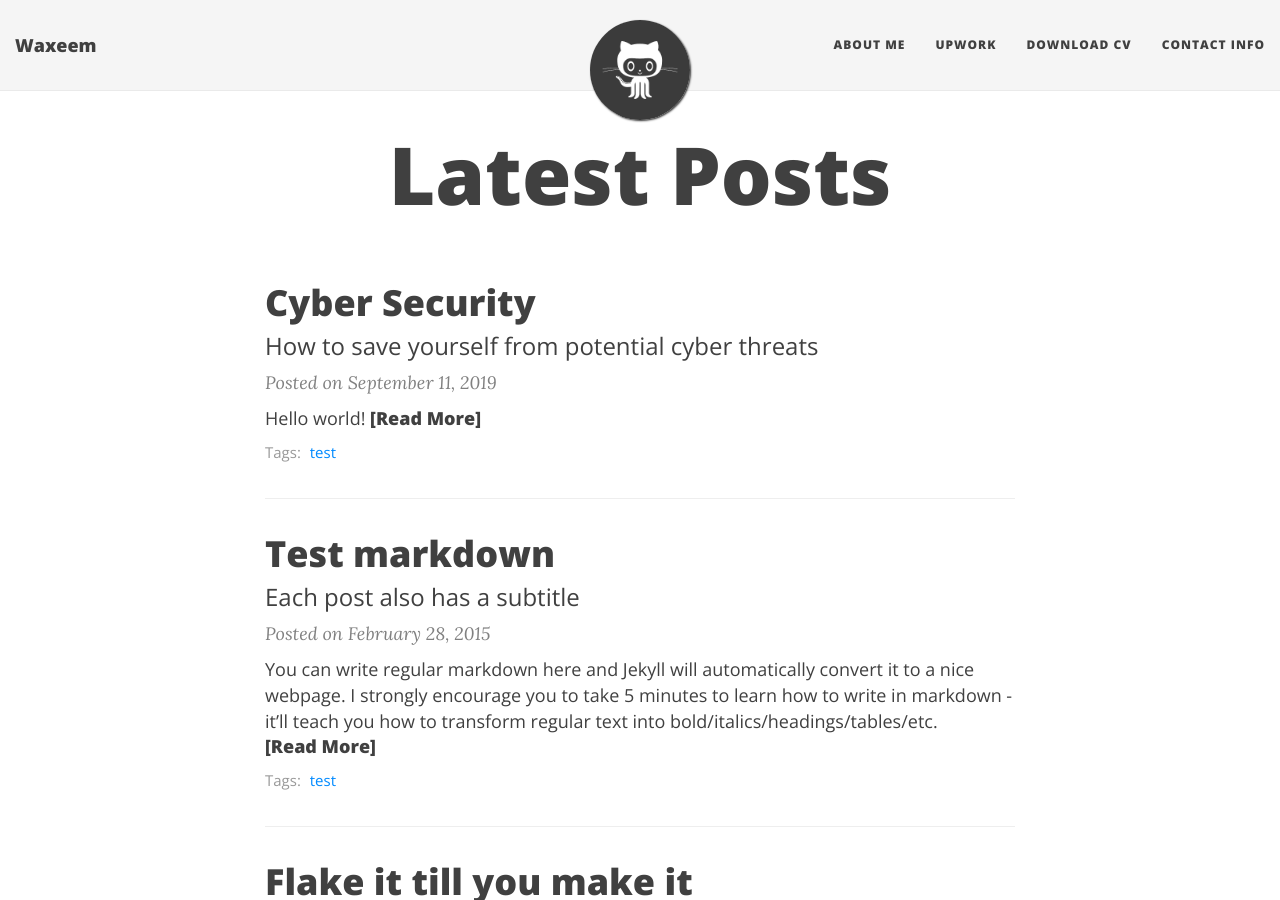
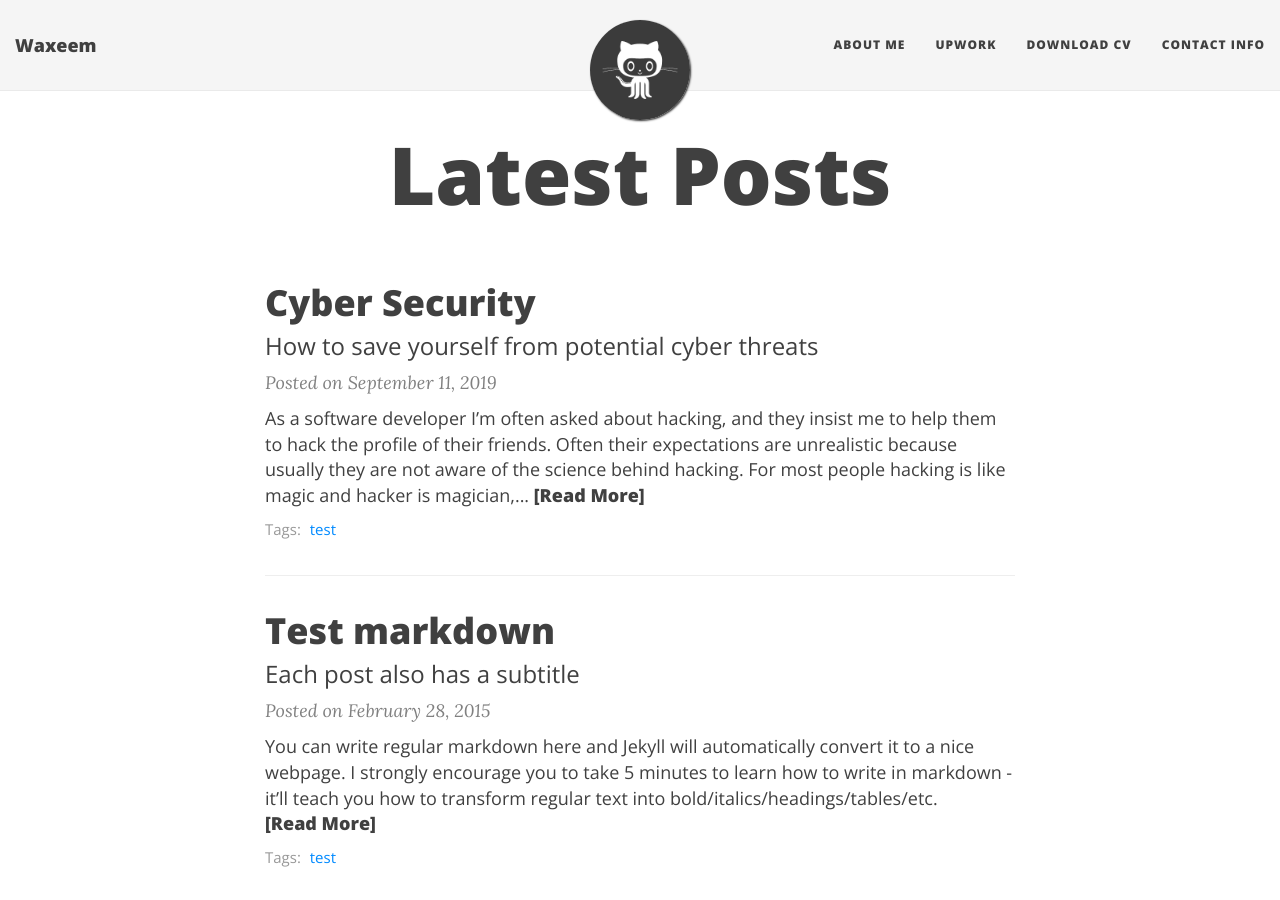
Before and after one commit to waseemullah157/waxeem, a Jekyll site: the page built from index.html, in a window 1280 px wide and 900 px high. Built offline with Jekyll 4.4.1, drawn with Linux system fonts in a browser that asks for light colours; nearby versions of some CDN libraries; the list of posts is cut into pages by our own code.

Commit message:
Cyber security post

```diff
--- a/_posts/cyber_security/2019-09-11-Cyber-Security.md
+++ b/_posts/cyber_security/2019-09-11-Cyber-Security.md
@@ -9,7 +9,14 @@ tags: [test]
 comments: true
 ---
 
-Hello world!
+As a software developer I'm often asked about hacking, and they insist me to help them to hack the profile of their friends. Often their expectations are unrealistic because usually they are not aware of the science behind hacking. For most people hacking is like magic and hacker is magician, and often such people are victim of evil hackers.
+
+Here in this article I’ll try t explain the science behind hacking, which will help both normal person and people who are interested in hacking and are willing to invest their time and money in it.
+
+Few decades back when computer software and hardware was not advance hacking was so easy and was over popular. In those days it was very easy to manipulate the computer systems. However, by time hardware and software are updated, and now world of hacking is different.
+
+This doesn’t mean hacking is impossible. In every security system we make the security breach difficult by taking measures, but we can’t make it impossible. Whatever the target of hacker is, it must have some hack value. Which is benefit which hacker gain after successful attack. But in order to get this hack value he must invest his time and money. Efficient security is when hacker’s investment is greater then hack value. In that way you will not get the attention of hackers.
+
 
 You can write regular [markdown](http://markdowntutorial.com/) here and Jekyll will automatically convert it to a nice webpage.  I strongly encourage you to [take 5 minutes to learn how to write in markdown](http://markdowntutorial.com/) - it'll teach you how to transform regular text into bold/italics/headings/tables/etc.
 
```
